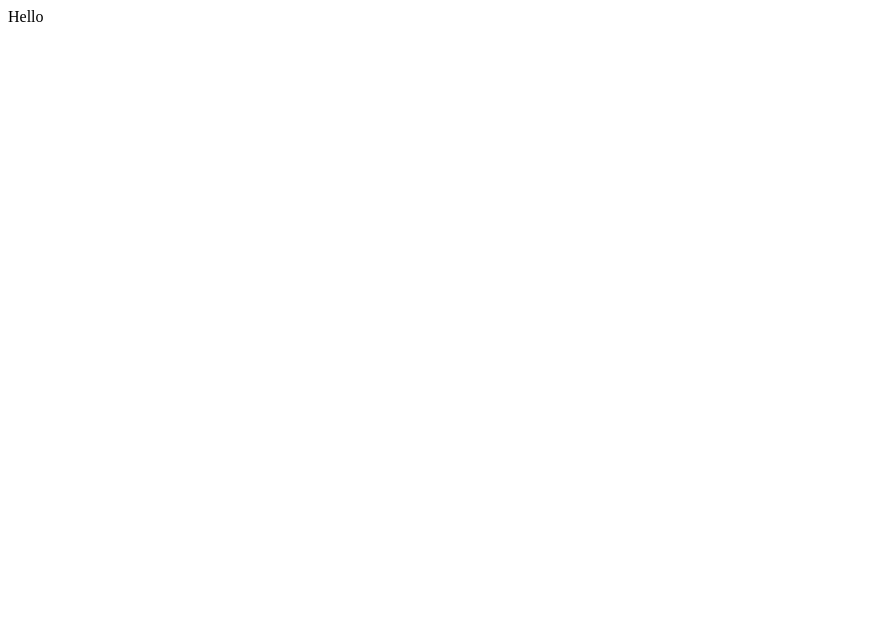
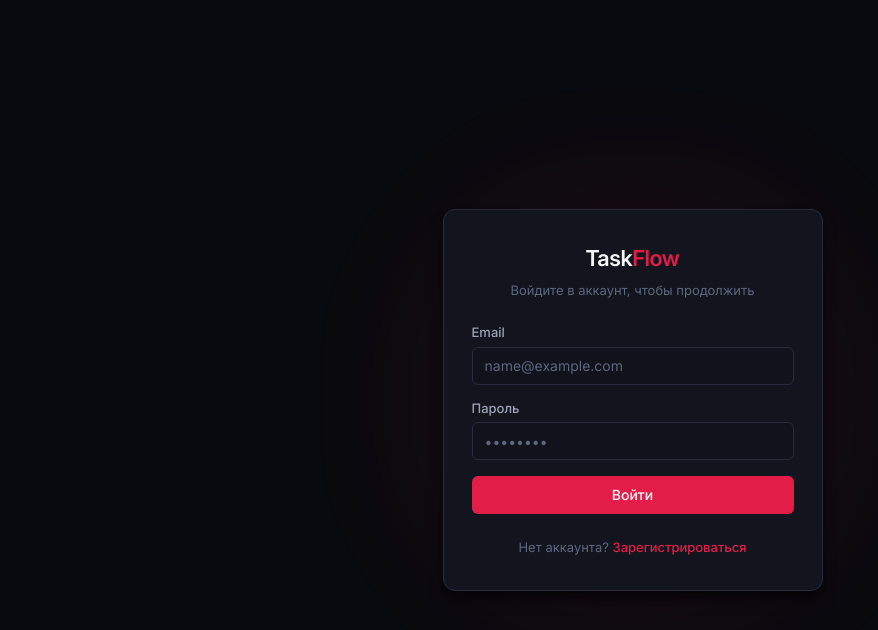
Before and after one commit to cyan1dealex/TaskFlow, a React (Vite) app: page /login in a window 1280 px wide. Shown: the top 630 px of the page, without its empty margins (0-878 px from the left). Built offline with nearby package versions, Linux system fonts and the light colour scheme.

Commit message:
feat: add Login page, RHF & Zod

```diff
--- a/package.json
+++ b/package.json
@@ -11,8 +11,12 @@
         "preview": "vite preview"
     },
     "dependencies": {
+        "@hookform/resolvers": "^5.9.1",
         "react": "^19.2.8",
-        "react-dom": "^19.2.8"
+        "react-dom": "^19.2.8",
+        "react-hook-form": "^7.86.0",
+        "react-router-dom": "^7.18.3",
+        "zod": "^4.4.3"
     },
     "devDependencies": {
         "@eslint/js": "^10.0.1",
--- a/src/app/App.tsx
+++ b/src/app/App.tsx
@@ -1,5 +1,7 @@
+import { AppRouter } from '@app/providers/AppRouter'
+
 function App() {
-    return <div>Hello</div>;
+    return <AppRouter />
 }
 
-export default App;
+export default App
--- /dev/null
+++ b/src/app/providers/AppRouter.tsx
@@ -0,0 +1,14 @@
+import { BrowserRouter, Routes, Route, Navigate } from 'react-router-dom'
+import { LoginPage } from '@pages/LoginPage'
+
+export const AppRouter = () => {
+    return (
+        <BrowserRouter>
+            <Routes>
+                <Route path="/login" element={<LoginPage />} />
+
+                <Route path="*" element={<Navigate to="/login" replace />} />
+            </Routes>
+        </BrowserRouter>
+    )
+}
--- a/src/app/styles/fonts.css
+++ b/src/app/styles/fonts.css
@@ -1,7 +1,7 @@
 @font-face {
-	font-family: 'Inter';
-	src: url('../../shared/assets/fonts/Inter-Variable.woff2') format('woff2');
-	font-weight: 400 600;
-	font-style: normal;
-	font-display: swap;
+    font-family: 'Inter';
+    src: url('./fonts/Inter-Variable.woff2') format('woff2');
+    font-weight: 400 600;
+    font-style: normal;
+    font-display: swap;
 }
--- a/src/app/styles/global.css
+++ b/src/app/styles/global.css
@@ -11,10 +11,10 @@ body {
     font-size: 14px;
     font-weight: 400;
     line-height: 1.5;
-	color: var(--color-text-main);
-	background-color: var(--color-bg-page);
+    color: var(--text-primary);
+    background-color: var(--bg-app);
 
-	scrollbar-color: var(--color-accent);
+    scrollbar-color: var(--color-primary) var(--bg-surface);
     scrollbar-width: thin;
 }
 
--- a/src/app/styles/variables.css
+++ b/src/app/styles/variables.css
@@ -1,4 +1,8 @@
 :root {
+    /* Шрифты */
+    --font-family:
+        'Inter', -apple-system, BlinkMacSystemFont, 'Segoe UI', Roboto, sans-serif;
+
     /* Базовые цвета фона */
     --bg-app: #090a0f;
     --bg-sidebar: #0e1017;
--- /dev/null
+++ b/src/pages/LoginPage/LoginPage.module.css
@@ -0,0 +1,91 @@
+.wrapper {
+    display: flex;
+    align-items: center;
+    justify-content: center;
+    min-height: 100vh;
+    padding: 24px;
+    background-color: var(--bg-app);
+    position: relative;
+    overflow: hidden;
+}
+
+.wrapper::before {
+    content: '';
+    position: absolute;
+    top: 50%;
+    left: 50%;
+    transform: translate(-50%, -50%);
+    width: 520px;
+    height: 520px;
+    background: radial-gradient(circle, rgba(225, 29, 72, 0.15) 0%, transparent 80%);
+    filter: blur(40px);
+    pointer-events: none;
+    z-index: 0;
+}
+
+.container {
+    position: relative;
+    z-index: 1;
+    width: 100%;
+    max-width: 380px;
+    padding: 32px 28px;
+    background-color: var(--bg-surface);
+    border: 1px solid var(--border-default);
+    border-radius: var(--radius-lg);
+    box-shadow: var(--shadow-lg);
+}
+
+.header {
+    display: flex;
+    flex-direction: column;
+    align-items: center;
+    gap: 6px;
+    margin-bottom: 24px;
+    text-align: center;
+}
+
+.logo {
+    font-size: 22px;
+    font-weight: 700;
+    color: var(--text-primary);
+    letter-spacing: -0.02em;
+    margin: 0;
+}
+
+.logoAccent {
+    color: var(--color-primary);
+}
+
+.subtitle {
+    font-size: 13px;
+    color: var(--text-muted);
+    margin: 0;
+}
+
+.form {
+    display: flex;
+    flex-direction: column;
+    gap: 16px;
+}
+
+.footer {
+    margin-top: 24px;
+    text-align: center;
+    font-size: 13px;
+}
+
+.footerText {
+    color: var(--text-muted);
+}
+
+.link {
+    color: var(--color-primary);
+    text-decoration: none;
+    font-weight: 500;
+    transition: color var(--transition-fast);
+}
+
+.link:hover {
+    color: var(--color-primary-hover);
+    text-decoration: underline;
+}
--- /dev/null
+++ b/src/pages/LoginPage/LoginPage.tsx
@@ -0,0 +1,80 @@
+import React from 'react'
+import { useForm } from 'react-hook-form'
+import { Link } from 'react-router-dom'
+import z from 'zod'
+
+import { Input } from '@shared/ui/Input'
+import { Button } from '@shared/ui/Button'
+import styles from './LoginPage.module.css'
+import { zodResolver } from '@hookform/resolvers/zod'
+
+export type LoginForm = z.infer<typeof loginSchema>
+
+const loginSchema = z.object({
+    email: z.string().min(1, 'Введите email').email('Некорректный формат email'),
+    password: z
+        .string()
+        .min(1, 'Введите пароль')
+        .min(6, 'Пароль должен содержать минимум 6 символов'),
+})
+
+export const LoginPage = () => {
+    const {
+        register,
+        handleSubmit,
+        formState: { errors, isSubmitting },
+    } = useForm<LoginForm>({ resolver: zodResolver(loginSchema), mode: 'onTouched' })
+
+    return (
+        <div className={styles.wrapper}>
+            <div className={styles.container}>
+                <header className={styles.header}>
+                    <h1 className={styles.logo}>
+                        Task<span className={styles.logoAccent}>Flow</span>
+                    </h1>
+                    <p className={styles.subtitle}>Войдите в аккаунт, чтобы продолжить</p>
+                </header>
+
+                <form
+                    className={styles.form}
+                    onSubmit={handleSubmit((data) => console.log(data))}
+                    noValidate
+                >
+                    <Input
+                        label="Email"
+                        type="email"
+                        placeholder="name@example.com"
+                        fullWidth
+                        error={errors.email?.message}
+                        {...register('email')}
+                    />
+
+                    <Input
+                        label="Пароль"
+                        type="password"
+                        placeholder="••••••••"
+                        fullWidth
+                        error={errors.password?.message}
+                        {...register('password')}
+                    />
+
+                    <Button
+                        type="submit"
+                        size="md"
+                        variant="primary"
+                        isLoading={isSubmitting}
+                    >
+                        Войти
+                    </Button>
+                </form>
+
+                <footer className={styles.footer}>
+                    <span className={styles.footerText}>Нет аккаунта? </span>
+                    <Link to="/register" className={styles.link}>
+                        Зарегистрироваться
+                    </Link>
+                </footer>
+            </div>
+        </div>
+    )
+}
--- /dev/null
+++ b/src/pages/LoginPage/index.ts
@@ -0,0 +1 @@
+export { LoginPage } from './LoginPage'
```
Also changed, not shown: src/main.tsx (+5 -4 lines), 1 other file (tests, documents, lock files or other folders). Lines whose indentation alone changed are shown as unchanged.
